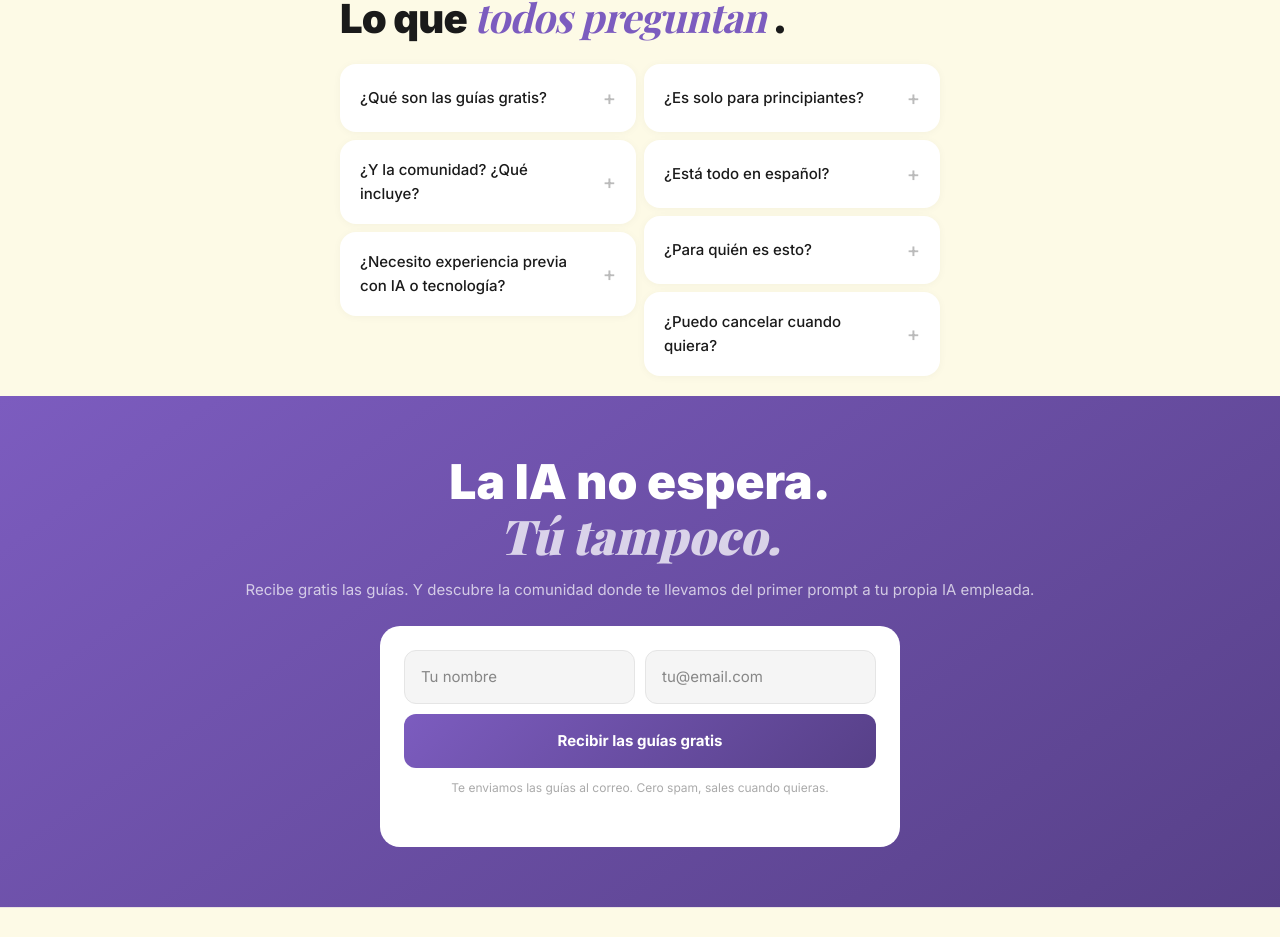
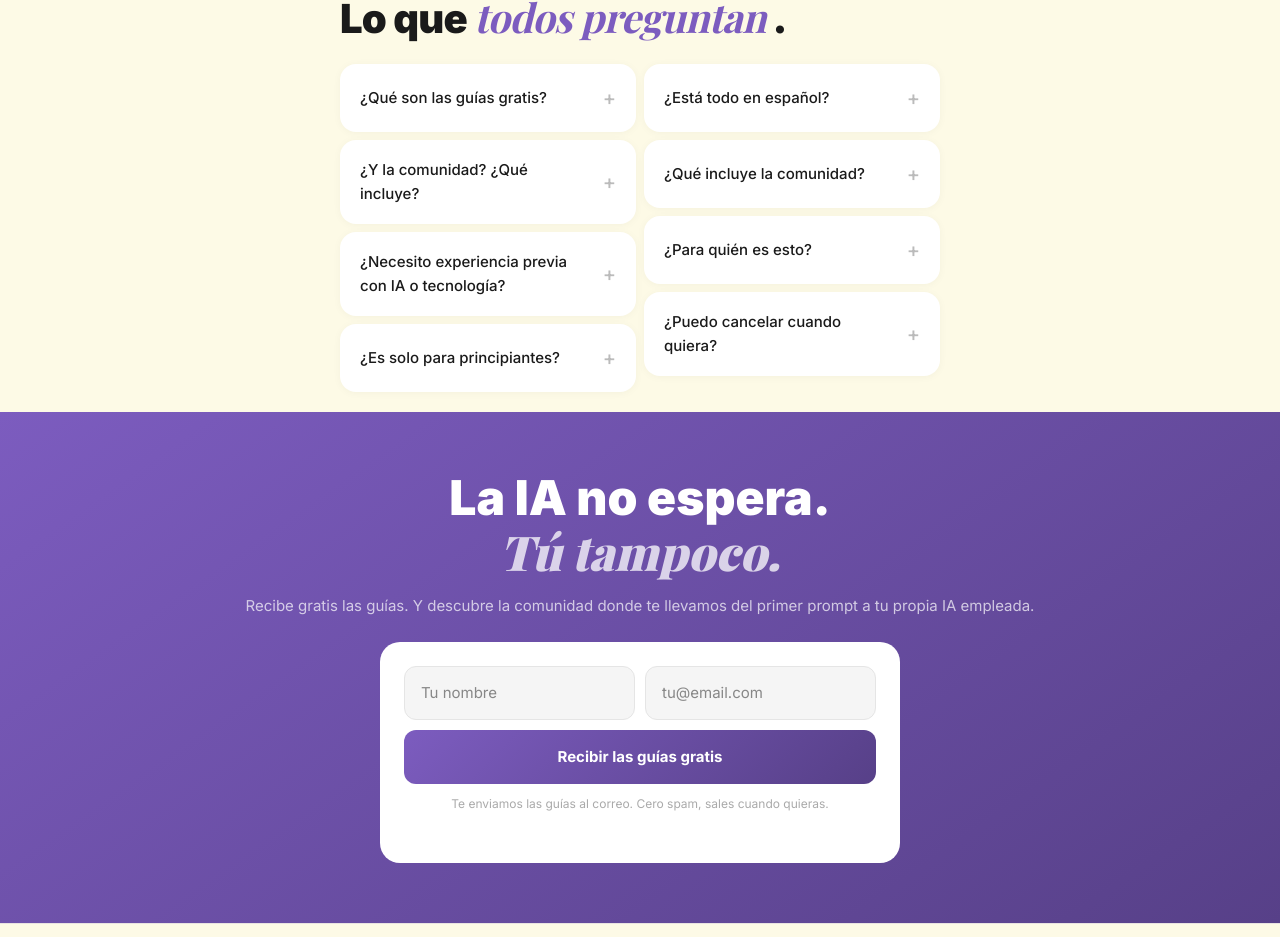
Before and after one commit to nicoacostax-pixel/cobre, a Next.js app: page / in a window 1280 px wide. Shown: the part 3642-4579 px from the top of the page. Built offline with nearby package versions, Linux system fonts and the light colour scheme; no server answers; a web font is replaced by a local one.

Commit message:
content: update FAQ with new answers
Co-Authored-By: Claude Sonnet 4.6 <noreply@anthropic.com>

```diff
--- a/app/page.tsx
+++ b/app/page.tsx
@@ -3,13 +3,14 @@
 import { useState } from 'react'
 
 const faqs = [
-  { q: '¿Qué son las guías gratis?', a: 'Son tutoriales paso a paso enviados por correo que te enseñan a usar IA en situaciones reales. Desde los conceptos básicos hasta casos de uso avanzados para tu trabajo o negocio.' },
-  { q: '¿Y la comunidad? ¿Qué incluye?', a: 'La comunidad incluye acceso a todos los cursos, plantillas, sesiones en vivo, y un grupo activo donde puedes hacer preguntas y compartir avances con personas en la misma situación que tú.' },
-  { q: '¿Necesito experiencia previa con IA o tecnología?', a: 'Para nada. Empezamos desde cero. Si sabes usar WhatsApp, puedes aprender IA con nosotros. El contenido está diseñado para personas sin conocimientos técnicos.' },
-  { q: '¿Es solo para principiantes?', a: 'No. Tenemos contenido para todos los niveles. Si ya usas IA básica, el contenido PRO te llevará a construir agentes y automatizaciones que transforman cómo trabajas.' },
-  { q: '¿Está todo en español?', a: 'Sí, 100%. Todo el contenido, la comunidad, las guías y las sesiones en vivo son en español. Sin traducciones automáticas ni subtítulos.' },
-  { q: '¿Para quién es esto?', a: 'Para emprendedores, freelancers, creadores de contenido, profesionales y cualquier persona en LATAM o España que quiera usar la IA para trabajar mejor y ganar más.' },
-  { q: '¿Puedo cancelar cuando quiera?', a: 'Sí. La comunidad es una suscripción mensual y puedes cancelar en cualquier momento sin penalizaciones. Las guías gratuitas siempre son gratis.' },
+  { q: '¿Qué son las guías gratis?', a: 'Tutoriales paso a paso para usar IA en tu día a día y en tu negocio. Te llegan por correo, son 100% gratis y están en español. Subimos guías nuevas cada mes.' },
+  { q: '¿Y la comunidad? ¿Qué incluye?', a: 'La comunidad es donde te llevamos más allá de las guías: tutoriales nuevos cada semana, plantillas listas para copiar, skills personalizadas, automatizaciones reales (clientes, ventas, contenido), y soporte directo. Es la diferencia entre leer sobre IA y hacerla trabajar para ti.' },
+  { q: '¿Necesito experiencia previa con IA o tecnología?', a: 'No. Todo está pensado para empezar desde cero. Si sabes usar WhatsApp, puedes hacer esto.' },
+  { q: '¿Es solo para principiantes?', a: 'No. Cubrimos desde lo básico (Claude, ChatGPT, prompts) hasta cosas avanzadas como agentes de IA, automatizaciones de negocio, integraciones por API y construir tu propia "IA empleada". Avanzas a tu ritmo.' },
+  { q: '¿Está todo en español?', a: 'Sí. Tutoriales, llamadas y comunidad. Todo 100% en español, sin traducciones automáticas raras.' },
+  { q: '¿Qué incluye la comunidad?', a: 'Acceso a tutoriales semanales, plantillas de prompts, retos prácticos, y una comunidad activa donde puedes preguntar y recibir feedback.' },
+  { q: '¿Para quién es esto?', a: 'Para cualquier persona que quiera usar IA en su día a día: emprendedores, creadores, profesionales o simplemente curiosos.' },
+  { q: '¿Puedo cancelar cuando quiera?', a: 'Sí. Cancelas en un clic, sin preguntas.' },
 ]
 
 const features = [
```
